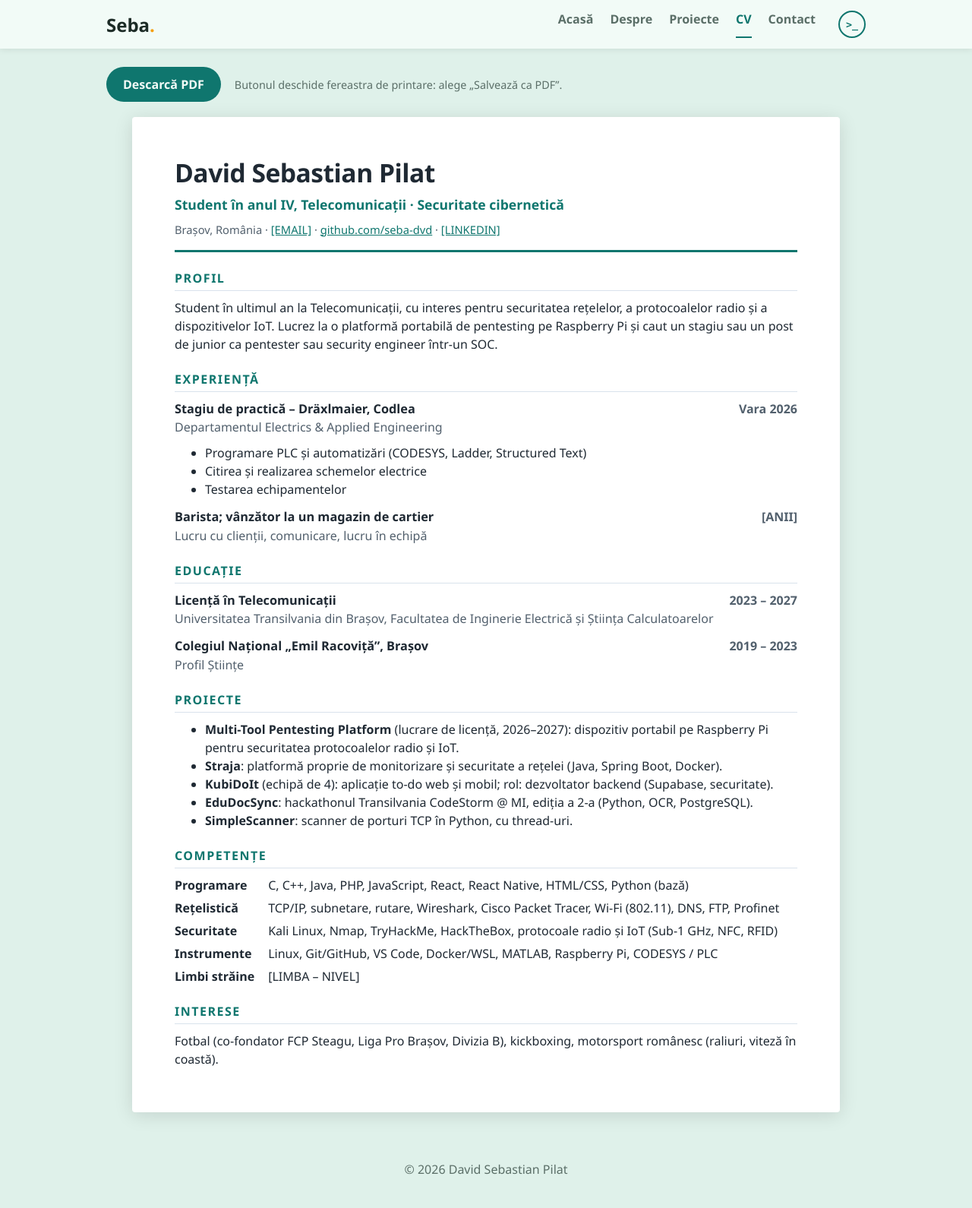
After one commit to seba-dvd/seba-portfolio, a PHP site: page /cv.php in a window 1280 px wide. The commit adds this page. Shown: the whole page at 76% size. Run offline with PHP 8.4, Linux system fonts and the light colour scheme.

Commit message:
feat(site): formal CV page with PDF export
The CV is written once, as a web page. "Descarca PDF" opens the print
dialog and @media print turns the page into a single A4 sheet, so the
web CV and the PDF never drift apart.

Also scopes the top bar styles to body > header, so other <header>
elements (like the CV's own heading) are not styled as the menu.

Co-Authored-By: Claude Opus 5.5 <noreply@anthropic.com>

```diff
--- a/www/css/style.css
+++ b/www/css/style.css
@@ -33,7 +33,8 @@ body {
 }
 
 /* ===== Menu: logo on the left, links on the right ===== */
-header {
+/* body > header: only the site's top bar, not other <header> elements (like the CV's) */
+body > header {
     background: var(--card);
     box-shadow: var(--umbra);
 }
@@ -658,6 +659,178 @@ a.contact-card:focus-visible {
     outline-offset: 3px;
 }
 
+/* ===== CV page: a formal sheet ===== */
+.cv-actiuni {
+    display: flex;
+    flex-wrap: wrap;
+    align-items: center;
+    gap: 12px 18px;
+    margin-bottom: 20px;
+}
+
+.cv-actiuni p {
+    margin: 0;
+    color: var(--text-slab);
+    font-size: 0.9em;
+}
+
+.cv-actiuni .btn {
+    border: none;
+    font: inherit;
+    font-weight: 700;
+    cursor: pointer;
+}
+
+.cv {
+    max-width: 820px;
+    margin: 0 auto;
+    padding: 48px 56px;
+    background: #ffffff;                  /* paper stays white in both themes */
+    color: #1f2933;
+    font-family: "Segoe UI", Arial, sans-serif;
+    border-radius: 4px;
+    box-shadow: 0 4px 24px rgba(0, 0, 0, 0.12);
+    line-height: 1.5;
+}
+
+.cv a {
+    color: #0f766e;
+}
+
+.cv-antet {
+    border-bottom: 3px solid #0f766e;
+    padding-bottom: 16px;
+    margin-bottom: 8px;
+}
+
+.cv-antet h1 {
+    margin: 0;
+    font-size: 2.1em;
+    letter-spacing: -0.5px;
+}
+
+.cv-rol {
+    margin: 4px 0 8px;
+    font-size: 1.1em;
+    color: #0f766e;
+    font-weight: 600;
+}
+
+.cv-contact {
+    margin: 0;
+    color: #52606d;
+    font-size: 0.92em;
+}
+
+.cv-sectiune h2 {
+    margin: 22px 0 10px;
+    font-size: 1em;
+    text-transform: uppercase;
+    letter-spacing: 1.5px;
+    color: #0f766e;
+    border-bottom: 1px solid #d9e2ec;
+    padding-bottom: 4px;
+}
+
+.cv-sectiune p,
+.cv-sectiune ul {
+    margin: 0 0 10px;
+}
+
+.cv-intrare {
+    margin-bottom: 12px;
+}
+
+.cv-rand {
+    display: flex;
+    flex-wrap: wrap;
+    justify-content: space-between;
+    gap: 4px 16px;
+}
+
+.cv-rand h3 {
+    margin: 0;
+    font-size: 1.02em;
+}
+
+.cv-perioada {
+    color: #52606d;
+    font-weight: 600;
+    white-space: nowrap;
+}
+
+.cv-sub {
+    color: #52606d;
+    margin: 2px 0 6px;
+}
+
+.cv-competente {
+    display: grid;
+    grid-template-columns: max-content 1fr;
+    gap: 6px 18px;
+    margin: 0;
+}
+
+.cv-competente dt {
+    font-weight: 700;
+}
+
+.cv-competente dd {
+    margin: 0;
+}
+
+/* ===== Printing (and "Save as PDF") ===== */
+@page {
+    size: A4;
+    margin: 14mm 16mm;
+}
+
+@media print {
+    /* Only the CV sheet is printed (body > ... keeps the CV's own <header>) */
+    body > header,
+    body > footer,
+    .cv-actiuni,
+    .acces {
+        display: none !important;
+    }
+
+    body {
+        background: #ffffff !important;
+    }
+
+    main {
+        max-width: none;
+        padding: 0;
+    }
+
+    .cv {
+        max-width: none;
+        padding: 0;
+        box-shadow: none;
+        font-size: 10.5pt;
+    }
+
+    .cv a {
+        color: #1f2933;
+        text-decoration: none;
+    }
+
+    /* Tighter spacing so the CV fits on one A4 page;
+       keep a heading with its content, and an entry in one piece */
+    .cv-sectiune h2 {
+        margin: 14px 0 6px;
+        break-after: avoid;
+    }
+
+    .cv-intrare {
+        margin-bottom: 8px;
+    }
+
+    .cv-intrare {
+        break-inside: avoid;
+    }
+}
+
 /* ===== Transitions ===== */
 
 /* 1. Every navigation between pages of this site cross-fades */
@@ -768,7 +941,7 @@ html:active-view-transition-type(iese-cyber)::view-transition-old(root) {
 
 /* Fallback for browsers without View Transitions: colours fade instead */
 body,
-header {
+body > header {
     transition: background-color 0.4s ease, color 0.4s ease;
 }
 
@@ -811,6 +984,7 @@ header {
         grid-template-columns: 1fr;
     }
 
+
     .acum {
         position: static;
     }
@@ -827,6 +1001,17 @@ header {
     }
 }
 
+/* Phone screens only (not paper): the CV sheet gets narrower padding and one column */
+@media screen and (max-width: 760px) {
+    .cv {
+        padding: 28px 20px;
+    }
+
+    .cv-competente {
+        grid-template-columns: 1fr;
+    }
+}
+
 /* Respect users who turned off animations in their system settings */
 @media (prefers-reduced-motion: reduce) {
     .poza, .cursor { animation: none; }
--- /dev/null
+++ b/www/cv.php
@@ -0,0 +1,139 @@
+<!DOCTYPE html>
+<html lang="ro">
+<head>
+    <meta charset="UTF-8">
+    <meta name="viewport" content="width=device-width, initial-scale=1.0">
+    <title>CV – David Sebastian Pilat</title>
+    <link rel="stylesheet" href="css/style.css">
+    <script src="js/tranzitii.js"></script>
+</head>
+
+<body>
+    <header>
+        <nav>
+            <a class="logo" href="index.php">Seba<span>.</span></a>
+            <div class="meniu">
+                <a href="index.php">Acasă</a>
+                <a href="despre.php">Despre</a>
+                <a href="proiecte.php">Proiecte</a>
+                <a class="activ" href="cv.php">CV</a>
+                <a href="contact.php">Contact</a>
+                <button class="comuta-tema" type="button" aria-label="Schimbă tema"><span class="tema-ic-cyber">&gt;_</span><span class="tema-ic-mint">🌿</span></button>
+            </div>
+        </nav>
+    </header>
+
+    <main>
+        <div class="cv-actiuni">
+            <button class="btn" type="button" id="descarca-pdf">Descarcă PDF</button>
+            <p>Butonul deschide fereastra de printare: alege „Salvează ca PDF”.</p>
+        </div>
+
+        <!-- The formal CV: one sheet, printed as-is by css/style.css @media print -->
+        <article class="cv">
+            <header class="cv-antet">
+                <h1>David Sebastian Pilat</h1>
+                <p class="cv-rol">Student în anul IV, Telecomunicații · Securitate cibernetică</p>
+                <p class="cv-contact">
+                    Brașov, România ·
+                    <a href="mailto:[EMAIL]">[EMAIL]</a> ·
+                    <a href="https://github.com/seba-dvd">github.com/seba-dvd</a> ·
+                    <a href="[LINKEDIN]">[LINKEDIN]</a>
+                </p>
+            </header>
+
+            <section class="cv-sectiune">
+                <h2>Profil</h2>
+                <p>
+                    Student în ultimul an la Telecomunicații, cu interes pentru securitatea rețelelor,
+                    a protocoalelor radio și a dispozitivelor IoT. Lucrez la o platformă portabilă de
+                    pentesting pe Raspberry Pi și caut un stagiu sau un post de junior ca pentester
+                    sau security engineer într-un SOC.
+                </p>
+            </section>
+
+            <section class="cv-sectiune">
+                <h2>Experiență</h2>
+                <div class="cv-intrare">
+                    <div class="cv-rand">
+                        <h3>Stagiu de practică – Dräxlmaier, Codlea</h3>
+                        <span class="cv-perioada">Vara 2026</span>
+                    </div>
+                    <p class="cv-sub">Departamentul Electrics &amp; Applied Engineering</p>
+                    <ul>
+                        <li>Programare PLC și automatizări (CODESYS, Ladder, Structured Text)</li>
+                        <li>Citirea și realizarea schemelor electrice</li>
+                        <li>Testarea echipamentelor</li>
+                    </ul>
+                </div>
+                <div class="cv-intrare">
+                    <div class="cv-rand">
+                        <h3>Barista; vânzător la un magazin de cartier</h3>
+                        <span class="cv-perioada">[ANII]</span>
+                    </div>
+                    <p class="cv-sub">Lucru cu clienții, comunicare, lucru în echipă</p>
+                </div>
+            </section>
+
+            <section class="cv-sectiune">
+                <h2>Educație</h2>
+                <div class="cv-intrare">
+                    <div class="cv-rand">
+                        <h3>Licență în Telecomunicații</h3>
+                        <span class="cv-perioada">2023 – 2027</span>
+                    </div>
+                    <p class="cv-sub">Universitatea Transilvania din Brașov, Facultatea de Inginerie Electrică și Știința Calculatoarelor</p>
+                </div>
+                <div class="cv-intrare">
+                    <div class="cv-rand">
+                        <h3>Colegiul Național „Emil Racoviță”, Brașov</h3>
+                        <span class="cv-perioada">2019 – 2023</span>
+                    </div>
+                    <p class="cv-sub">Profil Științe</p>
+                </div>
+            </section>
+
+            <section class="cv-sectiune">
+                <h2>Proiecte</h2>
+                <ul>
+                    <li><strong>Multi-Tool Pentesting Platform</strong> (lucrare de licență, 2026–2027): dispozitiv portabil pe Raspberry Pi pentru securitatea protocoalelor radio și IoT.</li>
+                    <li><strong>Straja</strong>: platformă proprie de monitorizare și securitate a rețelei (Java, Spring Boot, Docker).</li>
+                    <li><strong>KubiDoIt</strong> (echipă de 4): aplicație to-do web și mobil; rol: dezvoltator backend (Supabase, securitate).</li>
+                    <li><strong>EduDocSync</strong>: hackathonul Transilvania CodeStorm @ MI, ediția a 2-a (Python, OCR, PostgreSQL).</li>
+                    <li><strong>SimpleScanner</strong>: scanner de porturi TCP în Python, cu thread-uri.</li>
+                </ul>
+            </section>
+
+            <section class="cv-sectiune">
+                <h2>Competențe</h2>
+                <dl class="cv-competente">
+                    <dt>Programare</dt>
+                    <dd>C, C++, Java, PHP, JavaScript, React, React Native, HTML/CSS, Python (bază)</dd>
+                    <dt>Rețelistică</dt>
+                    <dd>TCP/IP, subnetare, rutare, Wireshark, Cisco Packet Tracer, Wi-Fi (802.11), DNS, FTP, Profinet</dd>
+                    <dt>Securitate</dt>
+                    <dd>Kali Linux, Nmap, TryHackMe, HackTheBox, protocoale radio și IoT (Sub-1 GHz, NFC, RFID)</dd>
+                    <dt>Instrumente</dt>
+                    <dd>Linux, Git/GitHub, VS Code, Docker/WSL, MATLAB, Raspberry Pi, CODESYS / PLC</dd>
+                    <dt>Limbi străine</dt>
+                    <dd>[LIMBA – NIVEL]</dd>
+                </dl>
+            </section>
+
+            <section class="cv-sectiune">
+                <h2>Interese</h2>
+                <p>
+                    Fotbal (co-fondator FCP Steagu, Liga Pro Brașov, Divizia B), kickboxing,
+                    motorsport românesc (raliuri, viteză în coastă).
+                </p>
+            </section>
+        </article>
+    </main>
+
+    <footer>
+        <p>&copy; 2026 David Sebastian Pilat</p>
+    </footer>
+
+    <script src="js/cv.js"></script>
+</body>
+</html>
--- /dev/null
+++ b/www/js/cv.js
@@ -0,0 +1,4 @@
+// "Descarcă PDF": opens the browser's print dialog.
+// The print styles in css/style.css (@media print) turn the page into a clean A4 sheet,
+// and the user picks "Save as PDF" as the printer.
+document.getElementById('descarca-pdf').addEventListener('click', () => window.print());
```
